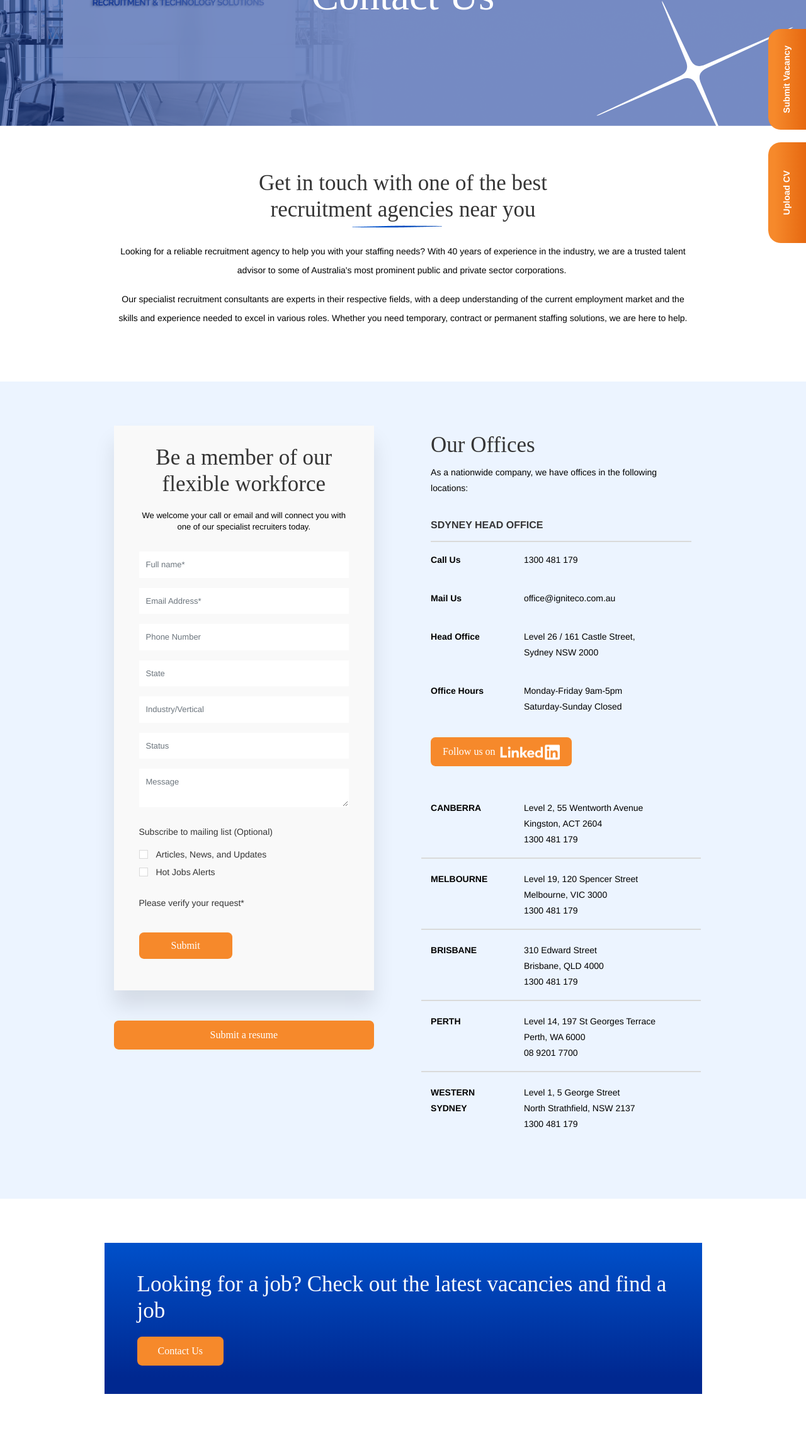
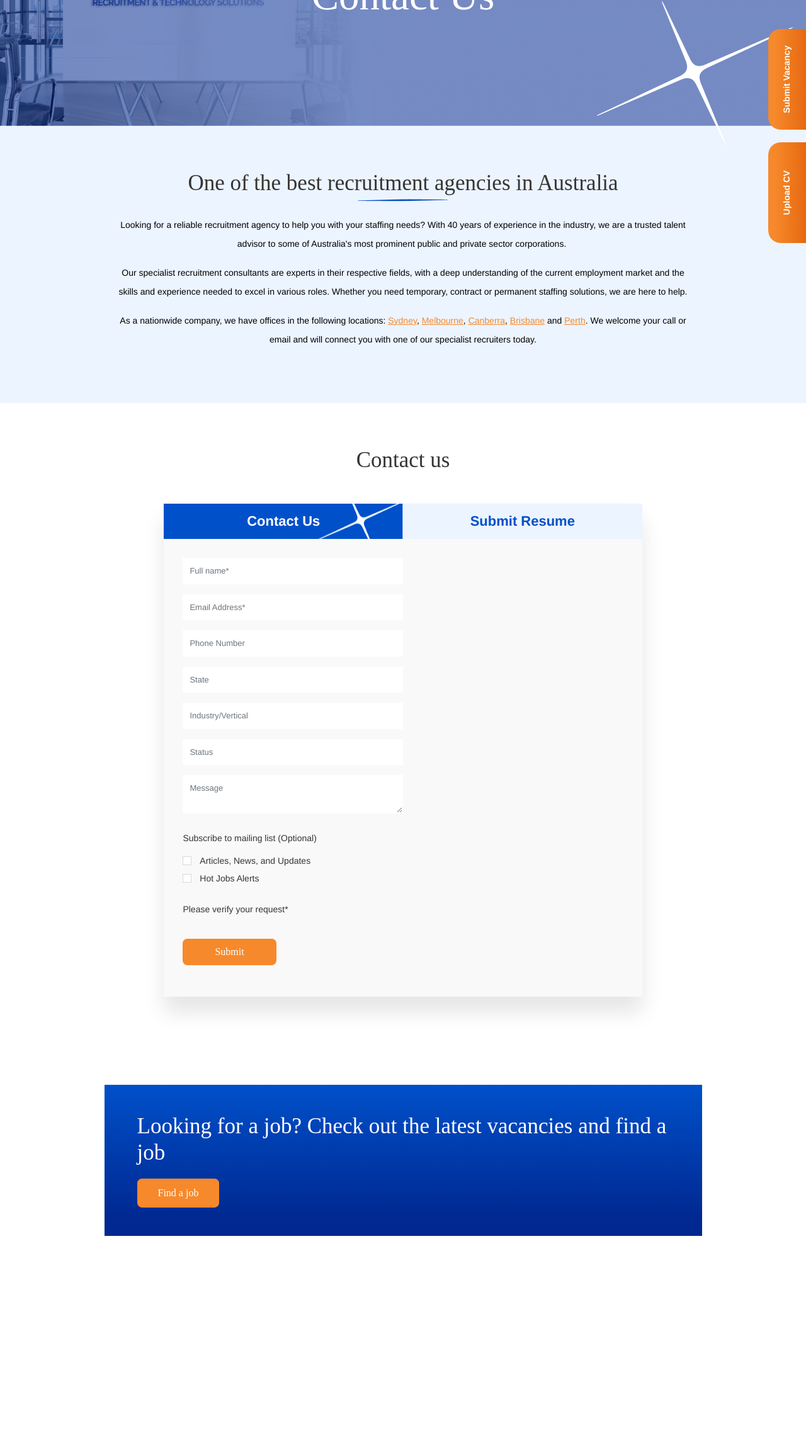
Before and after one commit to dgadigital/Ignite, a PHP site: page /contact-us.html in a window 1280 px wide. Shown: the part 234-2518 px from the top of the page at 63% size. After the commit the page ends 2197 px from the top, so only its background shows below. Run offline with PHP 8.4, Linux system fonts and the light colour scheme; style sheets or scripts are compiled from the project's sources; some web fonts are replaced.

Commit message:
rebuild pages and fixes

```diff
--- a/src/contact-us.html
+++ b/src/contact-us.html
@@ -95,17 +95,92 @@
         </svg>
     </section>
 
-    <section class="full-width-text">
+    <section class="full-width-text blue-bg">
         <div class="container">
-            <h2><span>Get in touch with one of the best recruitment agencies near you</span></h2>
+            <h2><span>One of the best recruitment agencies in Australia</span></h2>
             <p>Looking for a reliable recruitment agency to help you with your staffing needs? With 40 years of experience in the industry, we are a trusted talent advisor to some of Australia's most prominent public and private sector corporations. </p>
             <p>Our specialist recruitment consultants are experts in their respective fields, with a deep understanding of the current employment market and the skills and experience needed to excel in various roles. Whether you need temporary, contract or permanent staffing solutions, we are here to help.</p>
+            <p>As a nationwide company, we have offices in the following locations: <a href="#" class="underlined">Sydney</a>, <a href="#" class="underlined">Melbourne</a>, <a href="#" class="underlined">Canberra</a>, <a href="#" class="underlined">Brisbane</a> and <a href="#" class="underlined">Perth</a>. We welcome your call or email and will connect you with one of our specialist recruiters today.</p>
         </div>
     </section>
 
-    <section class="two-column-text-form blue-bg">
+    <section class="contact-us">
+      <h2 class="text-center mb-5">Contact us</h2>
+      <div class="container wrapper">
+        <div class="row">
+          <div class="container tab-wrapper box-shadow">
+            <!-- Tabs Start -->
+            <div class="container tabs">
+              <ul class="list-inline tab-list">
+                <li id="select-1" class="active">
+                  <h3>Contact Us</h3>
+                </li>
+                <li id="select-2" class="">
+                  <h3>Submit Resume</h3>
+                </li>
+              </ul>
+            </div>
+            <!-- Tabs End -->
+
+            <!-- Tabs Content Start -->
+            <div class="container body-content">
+              <div class="tabs-content active" id="content-select-1">
+                <div class="form-container">
+                  <form>
+                    <div class="form-group">
+                      <input type="text" class="form-control no-border" placeholder="Full name*">
+                    </div>
+                    <div class="form-group">
+                      <input type="email" class="form-control no-border" placeholder="Email Address*">
+                    </div>
+                    <div class="form-group">
+                      <input type="email" class="form-control no-border" placeholder="Phone Number">
+                    </div>
+                    <div class="form-group">
+                      <input type="email" class="form-control no-border" placeholder="State">
+                    </div>
+                    <div class="form-group">
+                      <input type="email" class="form-control no-border" placeholder="Industry/Vertical">
+                    </div>
+                    <div class="form-group">
+                      <input type="email" class="form-control no-border" placeholder="Status">
+                    </div>
+                    <div class="form-group">
+                      <textarea row="5" class="form-control no-border" placeholder="Message"></textarea>
+                    </div>
+                    <div class="form-group subscribe">
+                      <p>Subscribe to mailing list (Optional)</p>
+                      <div class="wpcf7-form-control wpcf7-checkbox v2">
+                        <span class="wpcf7-list-item">
+                          <label>
+                            <input type="checkbox" name="" value="">
+                            <span class="wpcf7-list-item-label">Articles, News, and Updates</span>
+                          </label>
+                          <label>
+                            <input type="checkbox" name="" value="">
+                            <span class="wpcf7-list-item-label">Hot Jobs Alerts</span>
+                          </label>
+                        </span>
+                      </div>
+                    </div>
+                    <p>Please verify your request*</p>
+                    <button type="button" class="btn btn-solid green" >Submit</button>
+                </form>
+                </div>
+              </div>
+
+              <div class="tabs-content no-spacing" id="content-select-2">
+                2nd content
+              </div>
+            </div>
+            <!-- Tabs Content End -->
+          </div>
+        </div>
+      </div>
+    </section>
+
+    <!-- <section class="two-column-text-form blue-bg">
         <div class="container">
-            <!-- <h2 class="heading"><span>Have some questions?</span></h2> -->
             <div class="row-container ">
                 <div class="form-container">
                   <div class="form-content-container box-shadow" style="background: #F9F9F9" class="pt-5 pb-5 pr-5 pl-5">
@@ -228,7 +303,7 @@
                 </div>
             </div>
         </div>
-    </section>
+    </section> -->
 
     <section class="blue-banner">
         <div class="content-container container">
@@ -236,7 +311,7 @@
                 <h2>Looking for a job? Check out the latest vacancies and find a job</h2>
             </div>
             <div class="btn-wrapper">
-                <a href="/" class="btn btn-solid">Contact Us</a>
+                <a href="/" class="btn btn-solid">Find a job</a>
             </div>
         </div>
     </section>
--- a/src/contractors.html
+++ b/src/contractors.html
@@ -173,6 +173,8 @@
       </div>
     </section>
 
+
+
   </main>
 
   <!-- build:js scripts/main.min.js -->
--- a/src/diversity-and-inclusion.html
+++ b/src/diversity-and-inclusion.html
@@ -148,12 +148,11 @@
             </div>
             <div class="btn-wrapper">
                 <a href="/" class="btn btn-solid">Join Us</a>
-                <a href="/" class="btn btn-border">Contact Us</a>
             </div>
         </div>
     </section>
 
-    <section class="find-out-more">
+    <!-- <section class="find-out-more">
         <div class="container">
             <h3 class="text-center font-weight-bold">Find out more</h3>
             <div class="row">
@@ -181,7 +180,7 @@
 
             </div>
         </div>
-    </section>
+    </section> -->
 
   </main>
 
--- a/src/scripts/modules/theme-module.js
+++ b/src/scripts/modules/theme-module.js
@@ -283,12 +283,29 @@ AppName.Modules.ThemeModule = (function () {
     }
   };
 
+  var _contact_us = function(){
+    //Top Content Tabs and Description
+    $(".tab-list li").on("click", function() {
+      var tabId = ".tab-list li#" + $(this).attr("id");
+      var tabDivId = ".tabs-content#content-" + $(this).attr("id");
+
+      if (!$(this).hasClass("active")) {
+        $(".tab-list li").removeClass("active");
+        $(this).addClass("active");
+
+        $(".tabs-content").removeClass("active");
+        $(tabDivId).addClass("active");
+      }
+    });
+  }
+
   /////////////////////
   // Public Methods //
   ///////////////////
   const init = function () {
     _privateMethod();
     _two_column_side_tabs_accordion();
+    _contact_us();
     _collapsing_text();
     _latestJobs();
     _logocarousel();
--- a/src/styles/main.scss
+++ b/src/styles/main.scss
@@ -47,6 +47,7 @@
   'sections/_find-job',
   'sections/_icon-cards',
   'sections/_job-cards',
+  'sections/contact-us',
   'sections/_logo-carousel',
   'sections/_testimonial-slider',
   'sections/_two-column-round-image',
--- a/src/styles/sections/_collapsing-text.scss
+++ b/src/styles/sections/_collapsing-text.scss
@@ -31,6 +31,7 @@
                     ul {
                         list-style: none;
                         padding-left: 15px;
+                        margin-bottom: 0px;
 
                         li {
                           &::before {
@@ -53,6 +54,7 @@
                         max-height: 1000px;
                     }
                 }
+
                 @media (max-width: 767px){
                     flex-basis: 45%;
                     .text-wrapper{
@@ -63,6 +65,19 @@
                     flex-basis: 80%;
                     .text-wrapper{
                         max-height: 130px;
+                    }
+                }
+
+                &.no-readmore{
+                    min-height: 385px;
+                    .text-wrapper{
+                        max-height: 1000px;
+                    }
+                    @media (max-width: 767px){
+                        min-height: 335px;
+                    }
+                    @media (max-width: 575px){
+                        min-height: 0px;
                     }
                 }
             }
--- /dev/null
+++ b/src/styles/sections/_contact-us.scss
@@ -0,0 +1,119 @@
+.contact-us{
+    .wrapper{
+        .tab-wrapper{
+            padding: 0;
+            margin: 0px auto;
+            width: 80%;
+            .tabs {
+                padding: 0;
+
+                .tab-list {
+                  display: flex;
+                  justify-content: center;
+                  margin-bottom: 0px;
+                }
+
+                .tab-list > li {
+                    background-color: #ECF4FF;
+                    color: #0050CA;
+                    width: 100%;
+                    display: flex;
+                    text-align: center;
+                    justify-content: center;
+                    align-items: center;
+
+                    &:hover,
+                    &.active {
+                        background: linear-gradient(to right, #0050CA 50%, transparent 50%), url('/assets/images/vector-bg.png');
+                        background-position: right, right;
+                        background-size: auto, auto;
+                        background-repeat: no-repeat;
+                        transition: all 500ms ease;
+
+                        @media (min-width: 577px) {
+                        transition: none !important;
+                        }
+
+                        @media (max-width: 576px) {
+                        background-color: #0050CA;
+                        }
+
+                        @media (max-width: 767px) {
+                        background-image: url("/assets/images/vector-bg.png");
+                        background-size: cover;
+                        background-position: right;
+                        background-repeat: no-repeat;
+                        }
+                    }
+
+                    h3 {
+                        margin: 15px 0px;
+                    }
+
+                    &:hover > h3,
+                    &.active > h3 {
+                        color: #fff;
+                    }
+
+                    > h3 {
+                        font-weight: 600;
+                        font-size: 22px;
+                        display: block;
+                        transition: all 500ms ease;
+                    }
+                }
+            }
+
+            .body-content{
+                padding: 0px;
+                background-color: #F9F9F9;
+                .tabs-content {
+                    opacity: 0;
+                    display: none;
+                    padding: 30px;
+                    opacity: 1s ease-out;
+
+                    &.no-spacing{
+                       padding: 0;
+                    }
+                }
+                .tabs-content.active {
+                    opacity: 1;
+                    display: block;
+                }
+
+                .form-container{
+                    padding: 0px;
+                    width: 50%;
+
+                    form{
+                        .form-group{
+                            &.subscribe{
+                                margin: 30px 0px;
+                            }
+
+                            label{
+                                display: block;
+                            }
+                        }
+                    }
+
+                    button{
+                        margin: 20px 0px;
+                        padding: 8px 50px;
+                    }
+
+                    @media(max-width: 767px){
+                        width: 100%;
+                    }
+                }
+            }
+            @media(max-width: 991px){
+                width: 100%;
+                margin: 0px 20px;
+            }
+
+        }
+    }
+
+}
--- a/src/styles/sections/_full-width-text.scss
+++ b/src/styles/sections/_full-width-text.scss
@@ -5,7 +5,6 @@
     .container{
         h2{
             margin: auto auto 30px auto;
-            width: 600px;
             max-width: 100%;
         }
         h3{
```
Also changed, not shown: src/404.html (+35 -1 lines), src/join-us.html (+46 -0 lines), src/our-partnerships.html (+3 -4 lines), src/our-people.html (+12 -13 lines), src/search.html (+35 -1 lines), src/assets/images/vector-bg.png (added).
